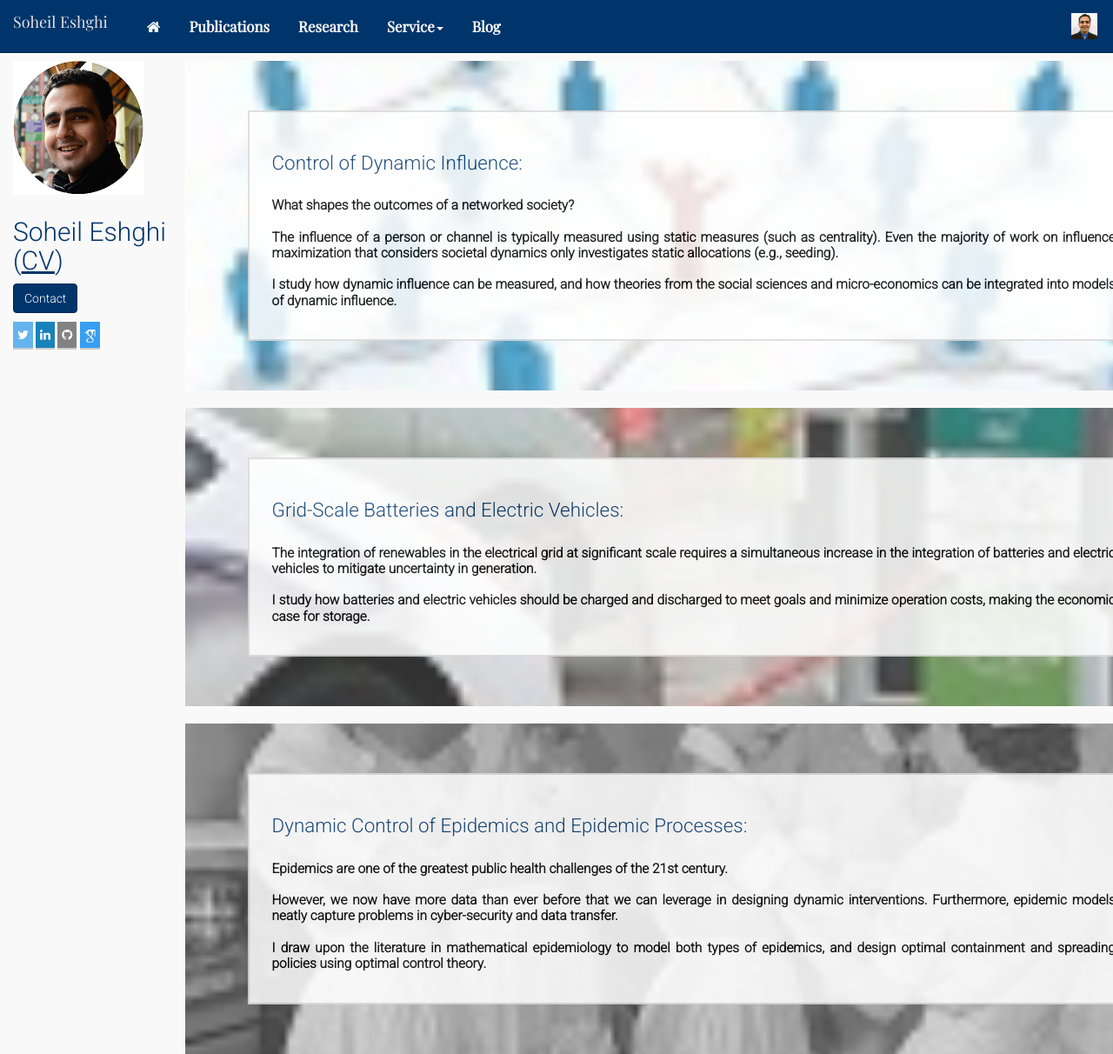
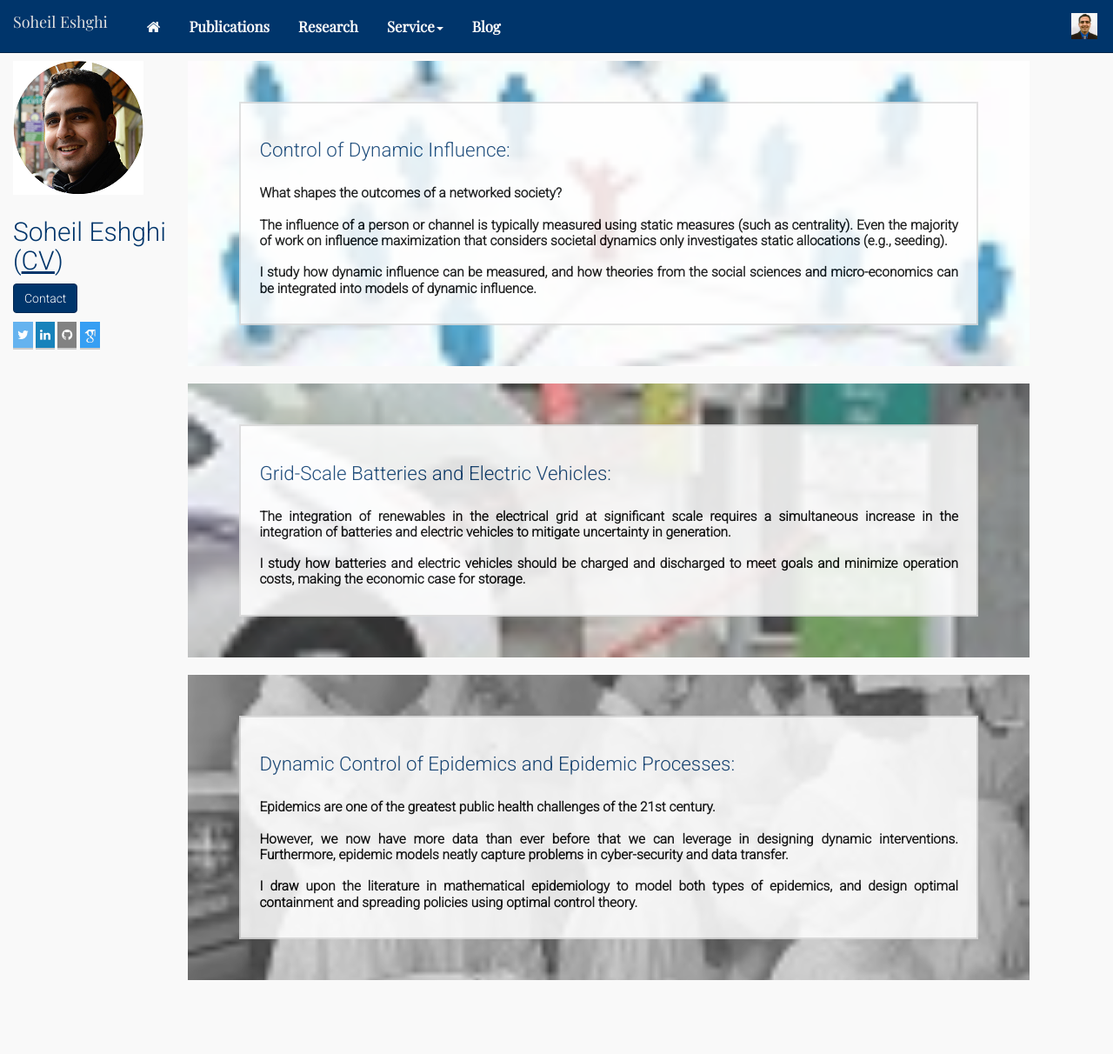
Before and after one commit to SoheilEshghi/SoheilEshghi.github.io, a Jekyll site: the page built from research/index.html, in a window 1280 px wide and 1212 px high. Shown: the whole window at 87% size. Built offline with Jekyll 4.4.1, drawn with Linux system fonts in a browser that asks for light colours; nearby versions of some CDN libraries; some web fonts are replaced.

Commit message:
Build site at 2017-07-13 14:12:25 UTC

```diff
--- a/research/index.html
+++ b/research/index.html
@@ -9,7 +9,8 @@ title: Research
 
 <div class="container">
  <div class="row clearfix">
-  <div class="col-sm-12 column">
+  <!--<div class="col-sm-12 column">-->
+  <div class="col-xs-12 col-sm-8 col-md-9 col-lg-10 column">
    <div class="tabbable" id="tabs-1">
     <div class="tab-content">
      <div class="tab-pane active specials" id="panel-1">
```
Also changed, not shown: 1 other file.
